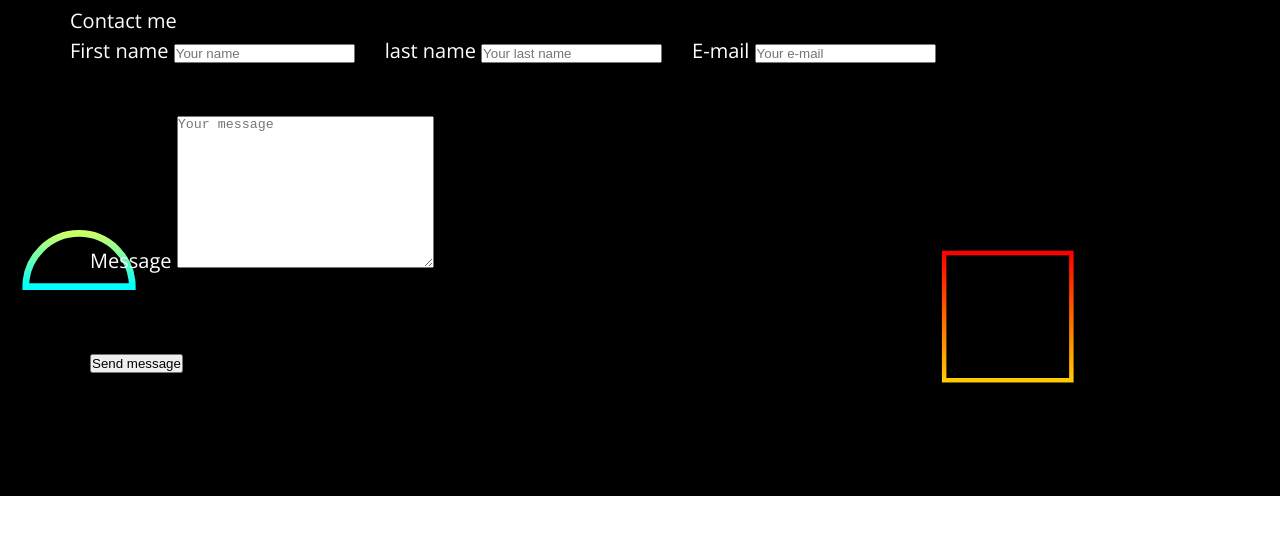
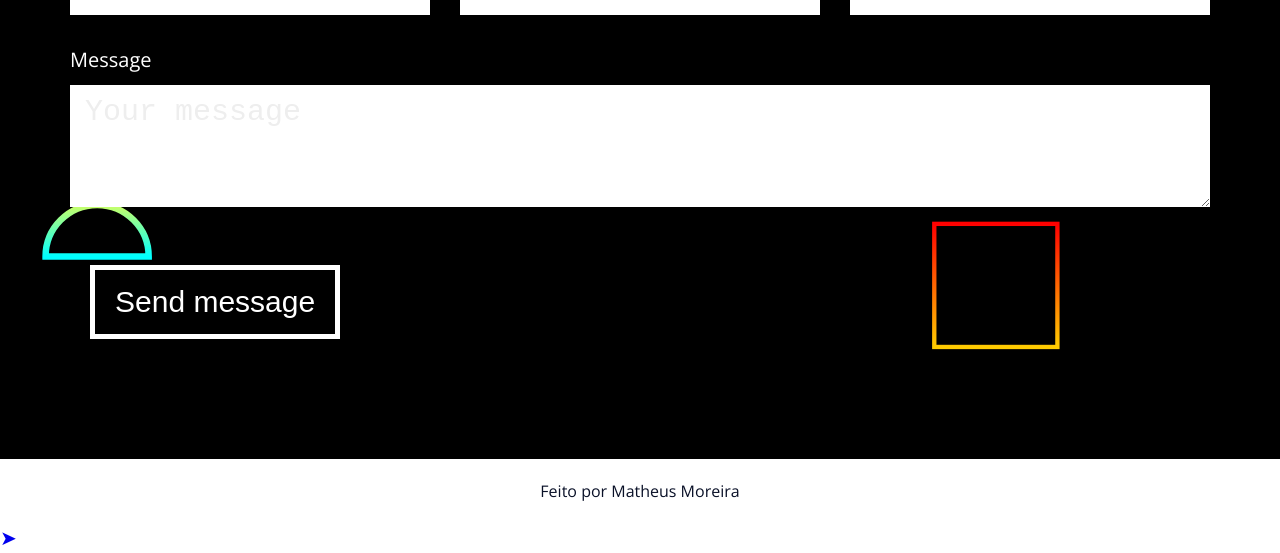
Before and after one commit to MatheusMoreira08/Page, a plain HTML site: page index.html in a window 1280 px wide. Shown: the part 6326-6879 px from the top of the page. Before the commit the page ends 6822 px from the top, so only its background shows below. Drawn offline with nearby package versions, Linux system fonts and the light colour scheme.

Commit message:
feat footer

```diff
--- a/assets/css/elements.css
+++ b/assets/css/elements.css
@@ -99,7 +99,14 @@ table th {
 }
 
 .full-width {
-  max-width: 120rem;
-  margin: 0 auto;
-  padding: 2rem;
+    max-width: 120rem;
+    margin: 0 auto;
+    padding: 2rem;
 }
+
+.full-message {
+  flex: 1 1 100%;
+  max-width: none;
+  margin: 0;
+  padding: 0;
+}
--- a/assets/css/style.css
+++ b/assets/css/style.css
@@ -7,7 +7,8 @@
   min-height: 100vh;
 }
 
-.intro-text-content, .intro-img {
+.intro-text-content,
+.intro-img {
   display: flex;
   flex-flow: column wrap;
   justify-content: center;
@@ -70,10 +71,10 @@
 }
 
 .gallery-img img {
-    width: 100%;
-    height: auto;
-    object-fit: contain;
-    transition: all 300ms ease-in-out;
+  width: 100%;
+  height: auto;
+  object-fit: contain;
+  transition: all 300ms ease-in-out;
 }
 
 .gallery-img img:hover {
@@ -90,5 +91,90 @@
   flex-direction: row;
   flex-wrap: wrap;
   gap: var(--gap);
+}
 
+.form-grid legend {
+  font-style: italic;
+  font-size: 1.6rem;
+  margin-bottom: 3rem;
 }
+
+.form-group {
+  flex: 1 1 320px;
+}
+
+.form-group label {
+  display: block;
+  margin-bottom: 1rem;
+}
+
+.form-group input,
+.form-group textarea {
+  border: none;
+  background: var(--white-color);
+  padding: 1rem 1.5rem;
+  width: 100%;
+  font-size: 3rem;
+  outline: none;
+}
+
+.form-group input:focus,
+.form-group textarea:focus {
+  box-shadow: 0 0 10px 2px var(--secondary-color);
+}
+
+
+.form-group button {
+  border: 0.5rem solid var(--white-color);
+  background: none;
+  color: var(--white-color);
+  padding: 1.5rem 2rem;
+  font-size: 3rem;
+  cursor: pointer;
+  transition: all 300ms ease-in-out;
+}
+
+.form-group button:hover {
+  background: var(--white-color);
+  color: var(--primary-color);
+}
+
+.form-group ::placeholder {
+  color: var(--light-gray-color);
+}
+
+.footer {
+  text-align: center;
+  font-size: 1.6rem;
+}
+
+.footer a {
+  color: var(--primary-color);
+}
+
+.footer p {
+  margin: 0;
+  padding: 2rem;
+}
+
+@media (max-width: 800px) {
+
+  .intro-content,
+  .grid {
+    grid-template-columns: 1fr;
+  }
+
+  .gallery-img {
+    width: 100%;
+    max-width: 100%;
+    max-height: 100%;
+  }
+
+  .gallery-img {
+    width: 100%;
+  }
+
+  .grid-one-content {
+    display: block;
+  }
+}
--- a/index.html
+++ b/index.html
@@ -17,7 +17,7 @@
     <title>Landing Page</title>
 </head>
 
-<body class="main-bg">
+<body>
     <aside class="menu white-bg">
         <div class="main-content menu-content">
             <h1>
@@ -232,21 +232,18 @@
         </div>
         </div>
     </section>
-</body>
 
     <section id="contact" class="intro main-bg section">
         <div class="main-content intro-content">
             <div class="intro-text-content">
-            <h2> Discover the Power of CodeGenX</h2>
-            <p>CodeGenX is a revolutionary AI tool that speeds up your development process by writing clean,
-                scalable code
-                for you. Join thousands of developers building smarter and faster.</p>
+                <h2>January brings us Firefox 85</h2>
+                <p>To wrap up January, we are proud to bring you the release of Firefox 85. In this version we are
+                    bringing
+                </p>
             </div>
             <div class="intro-img">
-            <img src="./assets/img/java-script-frameworks_.svg"
-                alt="Ilustração representando frameworks JavaScript como React, Angular e Vue">
+                <img src="./assets/img/fundo.svg" alt="Ilustração de fundo com elementos de design moderno">
             </div>
-
             <div class="contact-form">
                 <fieldset class="form-grid">
                     <legend>Contact me</legend>
@@ -266,9 +263,9 @@
                         <input type="email" name="email" id="email" placeholder="Your e-mail">
                     </div>
 
-                <div class="form-group full-width">
+                    <div class="form-group full-message">
                         <label for="message">Message</label>
-                    <textarea name="message" id="message" cols="30" rows="10" placeholder="Your message"></textarea>
+                        <textarea name="message" id="message" cols="30" rows="3" placeholder="Your message"></textarea>
                     </div>
 
                     <div class="form-group full-width">
@@ -279,4 +276,11 @@
         </div>
     </section>
 
+    <footer id="footer" class="footer white-bg">
+        <p><a rel="nofollow" target="_blank">Feito por Matheus Moreira</a></p>
+    </footer>
+
+    <a class="back-to-top" href="#">➤</a>
+</body>
+
 </html>
```
Also changed, not shown: assets/css/class.css (line endings or trailing spaces), assets/css/menu.css (line endings or trailing spaces). Lines whose indentation alone changed are shown as unchanged.
